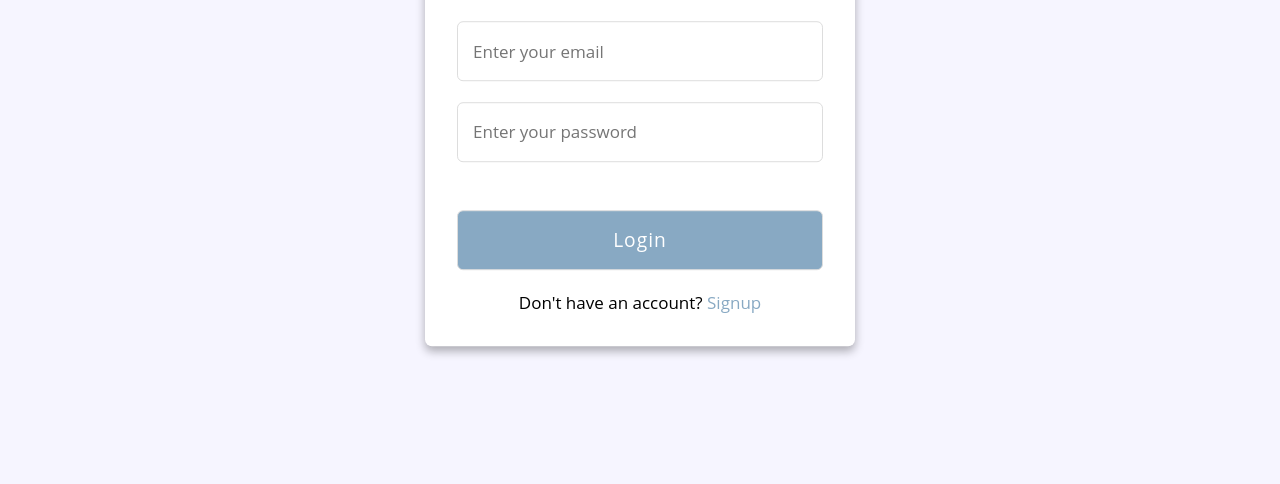
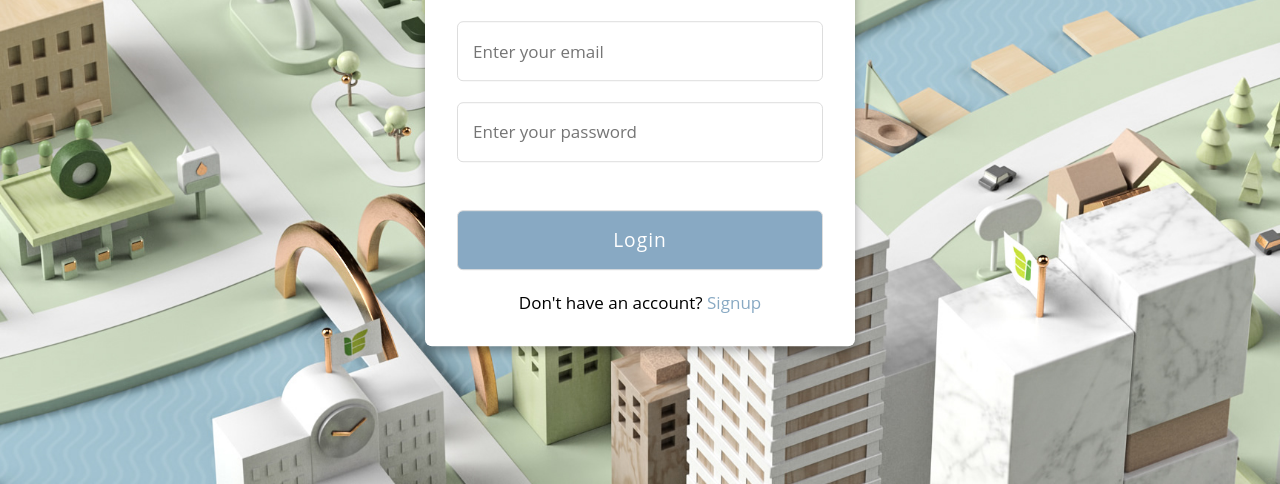
Before and after one commit to gwxnythh/SPM_P05_GJDHV, a plain HTML site: page login-register.html in a window 1280 px wide. Shown: the part 316-800 px from the top of the page. Drawn offline with Linux system fonts and the light colour scheme.

Commit message:
Adjusted Login Page

```diff
--- a/assets/styles/style.css
+++ b/assets/styles/style.css
@@ -39,6 +39,7 @@ body {
     margin: 0;
 }
 
+.login-body,
 .freeplay-body,
 .newgame-body,
 .mainmenu-body,
--- a/login-register.html
+++ b/login-register.html
@@ -9,7 +9,7 @@
     <link rel="stylesheet" href="./assets/styles/style.css">
 </head>
 
-<body>
+<body class="login-body">
     <div class="login-container">
         <input type="checkbox" id="check">
         <div class="login form">
```
